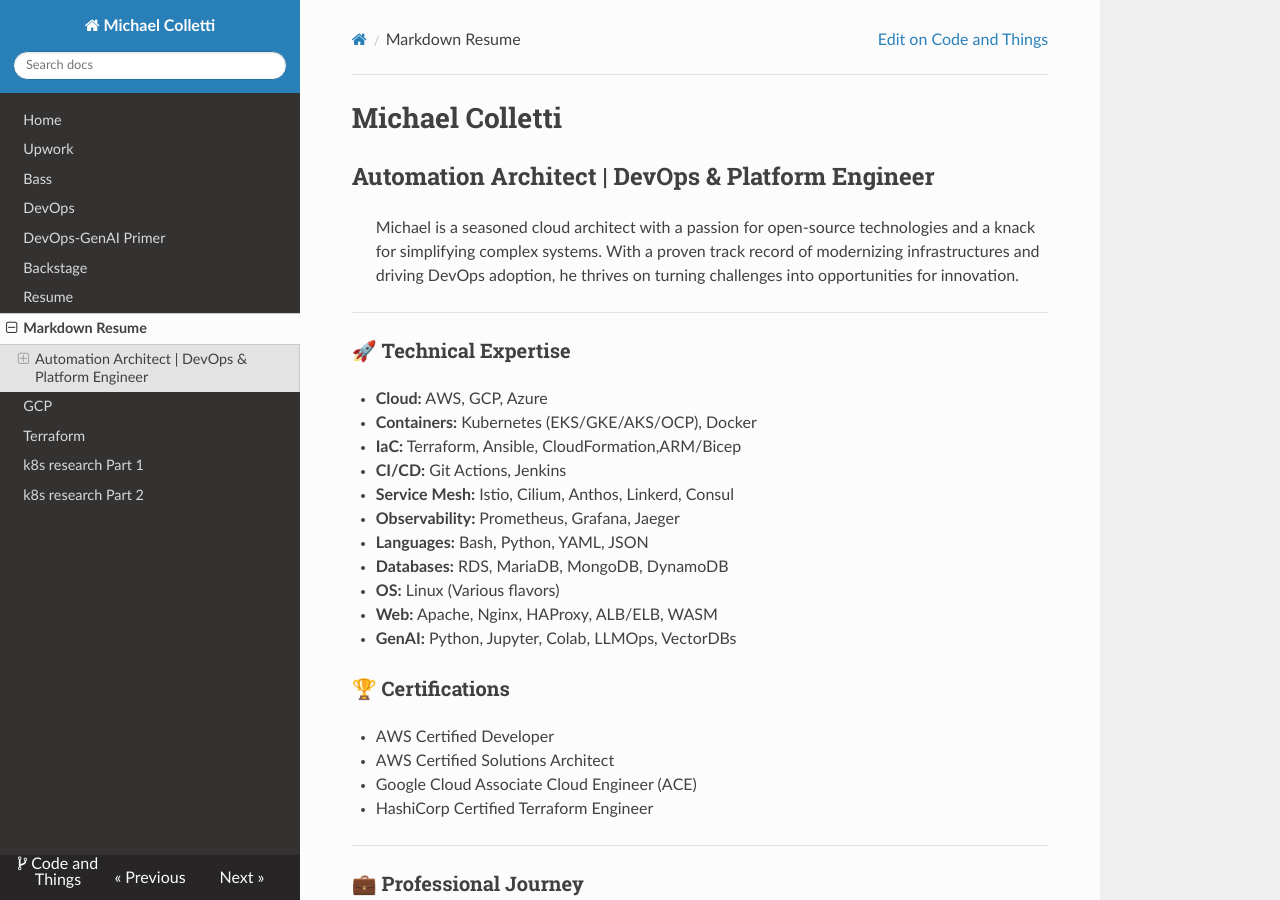
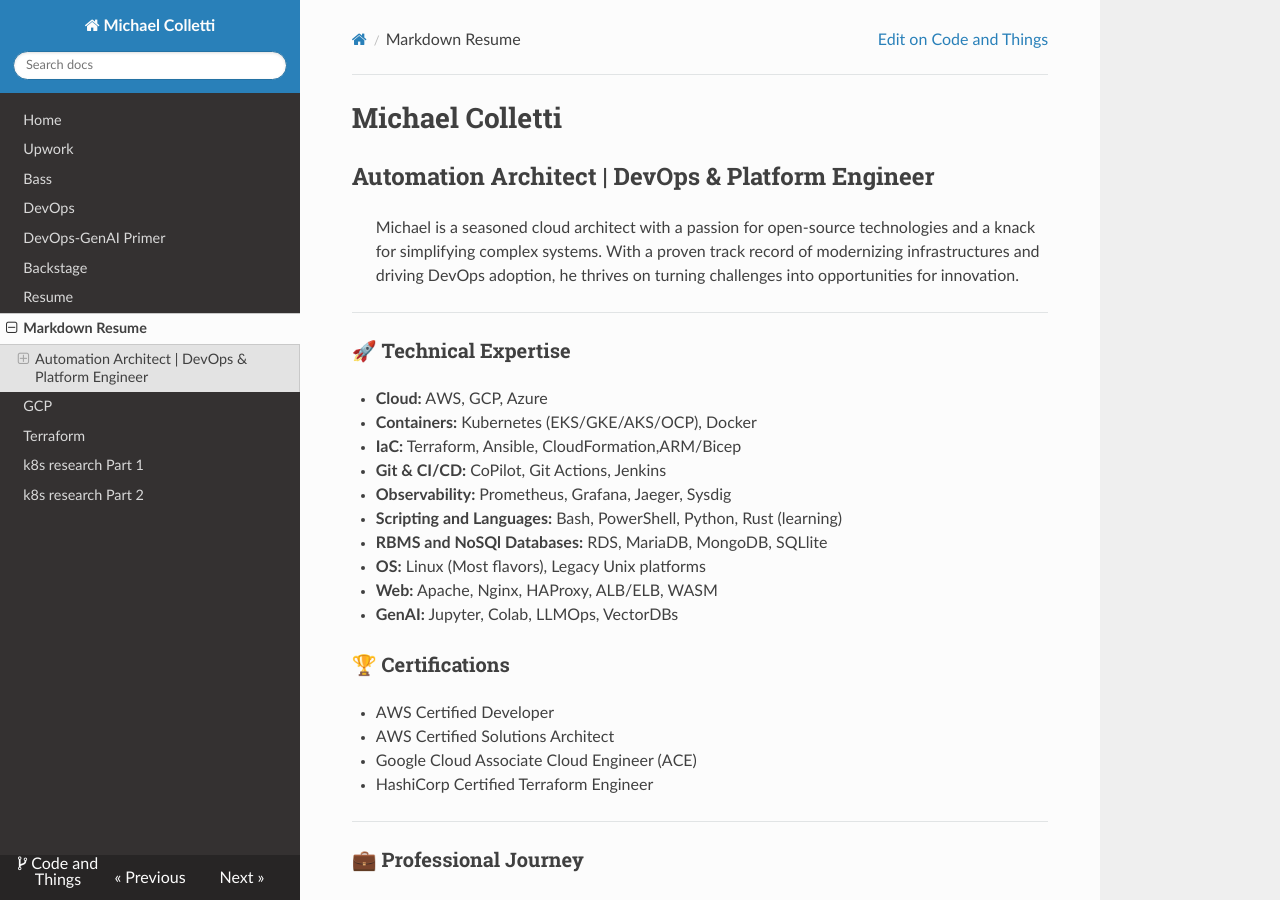
Before and after one commit to michaelcolletti/me, an MkDocs documentation site: the page built from docs/pretty-resume.md, in a window 1280 px wide and 900 px high. Built offline with MkDocs 1.6.1, drawn with Linux system fonts in a browser that asks for light colours; nearby versions of some CDN libraries.

Commit message:
Update pretty-resume.md

```diff
--- a/docs/pretty-resume.md
+++ b/docs/pretty-resume.md
@@ -10,14 +10,13 @@
 - **Cloud:** AWS, GCP, Azure
 - **Containers:** Kubernetes (EKS/GKE/AKS/OCP), Docker
 - **IaC:** Terraform, Ansible, CloudFormation,ARM/Bicep
-- **CI/CD:** Git Actions, Jenkins
-- **Service Mesh:** Istio, Cilium, Anthos, Linkerd, Consul
-- **Observability:** Prometheus, Grafana, Jaeger
-- **Languages:** Bash, Python, YAML, JSON
-- **Databases:** RDS, MariaDB, MongoDB, DynamoDB
-- **OS:** Linux (Various flavors)
+- **Git & CI/CD:** CoPilot, Git Actions, Jenkins
+- **Observability:** Prometheus, Grafana, Jaeger, Sysdig
+- **Scripting and Languages:** Bash, PowerShell, Python, Rust (learning)
+- **RBMS and NoSQl Databases:** RDS, MariaDB, MongoDB, SQLlite
+- **OS:** Linux (Most flavors), Legacy Unix platforms
 - **Web:** Apache, Nginx, HAProxy, ALB/ELB, WASM
-- **GenAI:** Python, Jupyter, Colab, LLMOps, VectorDBs
+- **GenAI:** Jupyter, Colab, LLMOps, VectorDBs
 
 ### 🏆 Certifications
 
```
